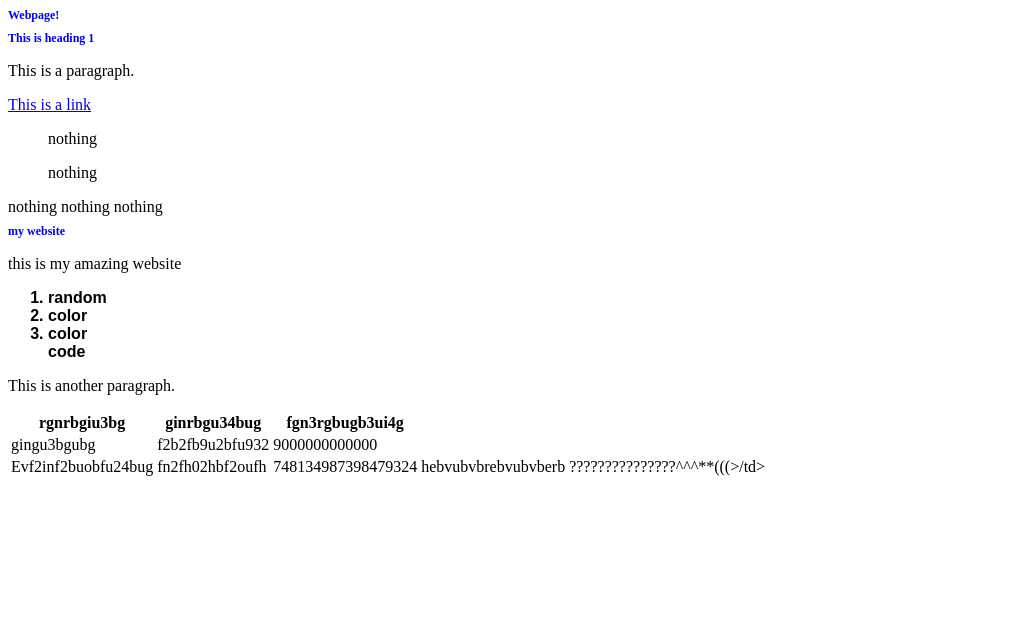
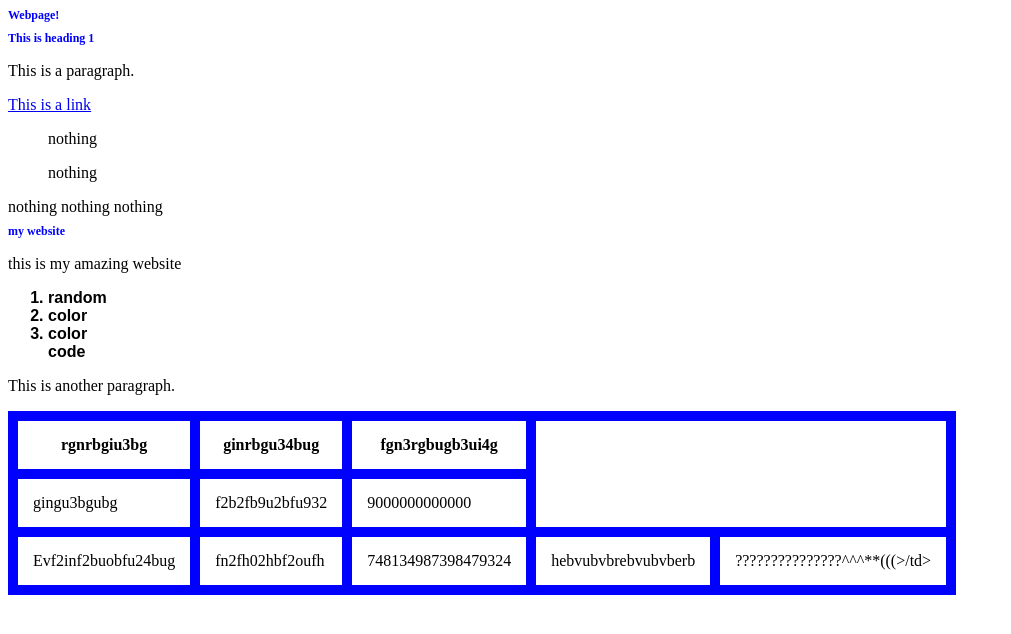
Before and after one commit to adeiva/adeiva.github.io, a plain HTML site: page index.html in a window 1280 px wide. Shown: the whole page, without its empty margins (0-1011 px from the left). Drawn offline with Linux system fonts and the light colour scheme.

Commit message:
Update index.html

```diff
--- a/index.html
+++ b/index.html
@@ -56,4 +56,14 @@ li{ width:50px;
     font-family: sans-serif;
     font-weight: 800;
     }
+table, th, td { border: 10px, solid blue;
+                border-collapse: collapse;
+}
+th, td{ padding: 15px;
+}
+table{ border-spacing:16px;
+}
+table#t01{width: 100%;
+          background-color:#4C24B3;
+}
   </style>
```
